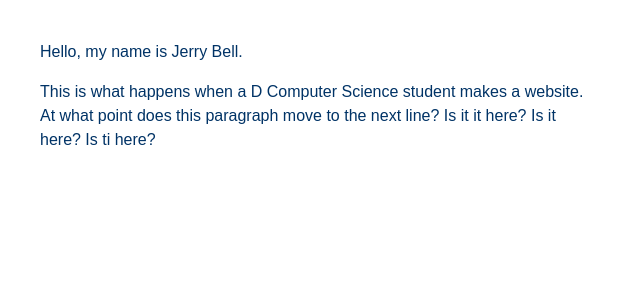
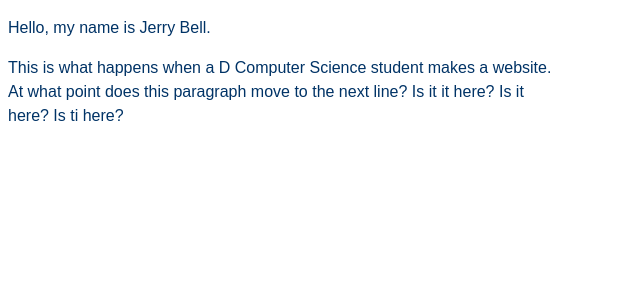
Before and after one commit to jerrybell/jerrybell.github.io, a Jekyll site: the page index.html, which Jekyll copies as it is, in a window 1280 px wide. Shown: the top 300 px of the page, without its empty margins (0-640 px from the left). Built offline with Jekyll 4.4.1, drawn with Linux system fonts in a browser that asks for light colours.

Commit message:
Update main.css

```diff
--- a/css/main.css
+++ b/css/main.css
@@ -2,8 +2,6 @@ body {
 background-color:#fffff;
 color:#003366;
 font-family:Arial, Helvetica, sans-serif;
-margin: auto;
-margin:40px 0px 0px 40px;
 width:550px;
 line-height:1.5;
 }
```
